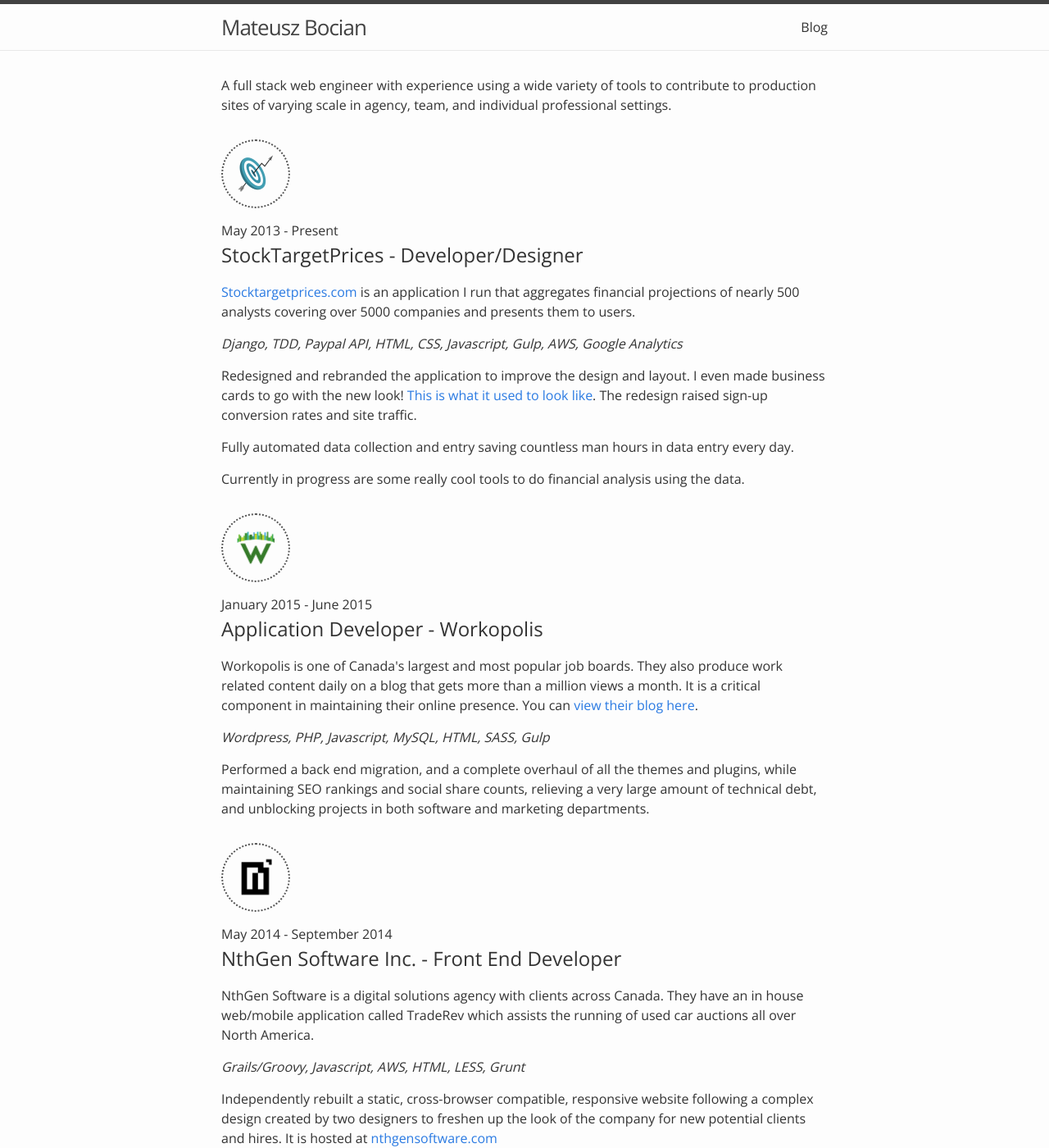
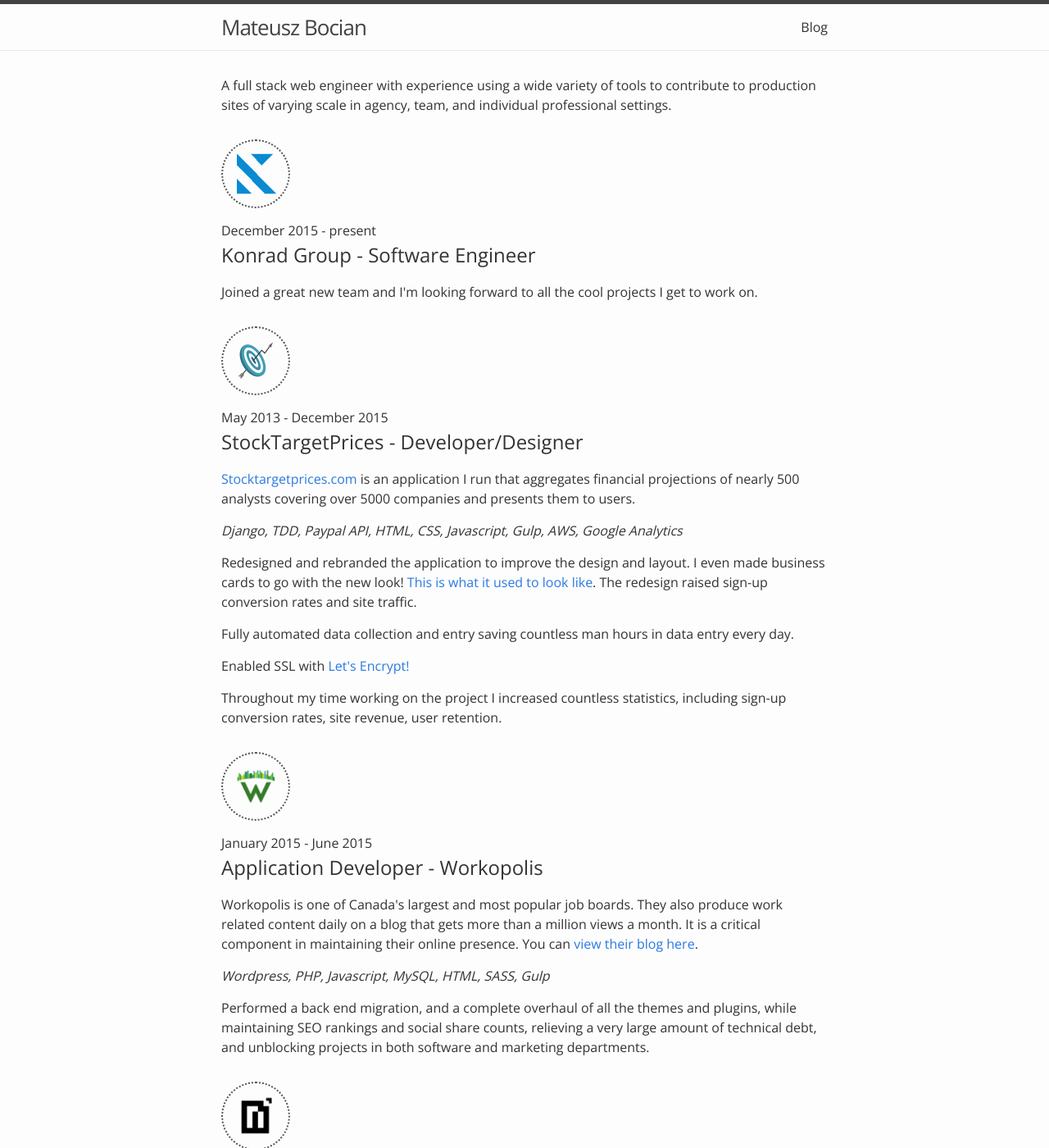
Before and after one commit to matty99/matty99.github.io, a Jekyll site: the page built from index.html, in a window 1280 px wide and 1400 px high. Shown: the whole window at 82% size. Built offline with Jekyll 4.4.1, drawn with Linux system fonts in a browser that asks for light colours; some of the changed text lies outside the part shown.

Commit message:
Adding new position

```diff
--- a/index.html
+++ b/index.html
@@ -5,16 +5,25 @@
 <p>A full stack web engineer with experience using a wide variety of tools to contribute to production sites of varying scale in agency, team, and individual professional settings.</p>
 
 <figure class="company-logo">
+	<img src="images/logos/konrad.png">
+</figure>
+
+<time>December 2015 - present</time>
+<h2>Konrad Group - Software Engineer</h2>
+<p>Joined a great new team and I'm looking forward to all the cool projects I get to work on.</p>
+
+<figure class="company-logo">
 	<img src="images/logos/stp.png">
 </figure>
 
-<time>May 2013 - Present</time>
+<time>May 2013 - December 2015</time>
 <h2>StockTargetPrices - Developer/Designer</h2>
-<p><a href="http://www.stocktargetprices.com/">Stocktargetprices.com</a> is an application I run that aggregates financial projections of nearly 500 analysts covering over 5000 companies and presents them to users.</p>
+<p><a href="https://www.stocktargetprices.com/">Stocktargetprices.com</a> is an application I run that aggregates financial projections of nearly 500 analysts covering over 5000 companies and presents them to users.</p>
 <p><i>Django, TDD, Paypal API, HTML, CSS, Javascript, Gulp, AWS, Google Analytics</i></p>
 <p>Redesigned and rebranded the application to improve the design and layout. I even made business cards to go with the new look! <a href="portfolio/old_stp/">This is what it used to look like</a>. The redesign raised sign-up conversion rates and site traffic.</p>
 <p>Fully automated data collection and entry saving countless man hours in data entry every day.</p>
-<p>Currently in progress are some really cool tools to do financial analysis using the data.</p>
+<p>Enabled SSL with <a href="https://letsencrypt.org/">Let's Encrypt!</a></p>
+<p>Throughout my time working on the project I increased countless statistics, including sign-up conversion rates, site revenue, user retention.</p>
 
 <figure class="company-logo">
 	<img src="images/logos/workopolis.png">
@@ -70,9 +79,3 @@
 <p><i>PHP, Java, Shell</i></p>
 <p>Developed tools that allowed for the automated loading, and modifying of content to streamline the workflow of daily operations.</p>
 <p>Created database management and deployment tools that allowed growth from 2 to over 40 active school accounts.</p>
-
-<footer>
-	<h1>Want me on your team?</h1>
-	<h3>I would love to hear from you!</h3>
-	<a href="mailto:mateusz.bocian@mail.utoronto.ca?Subject=The world's best job" class="button">Email me!</a>
-</footer>
```
Also changed, not shown: images/logos/konrad.png (added).
